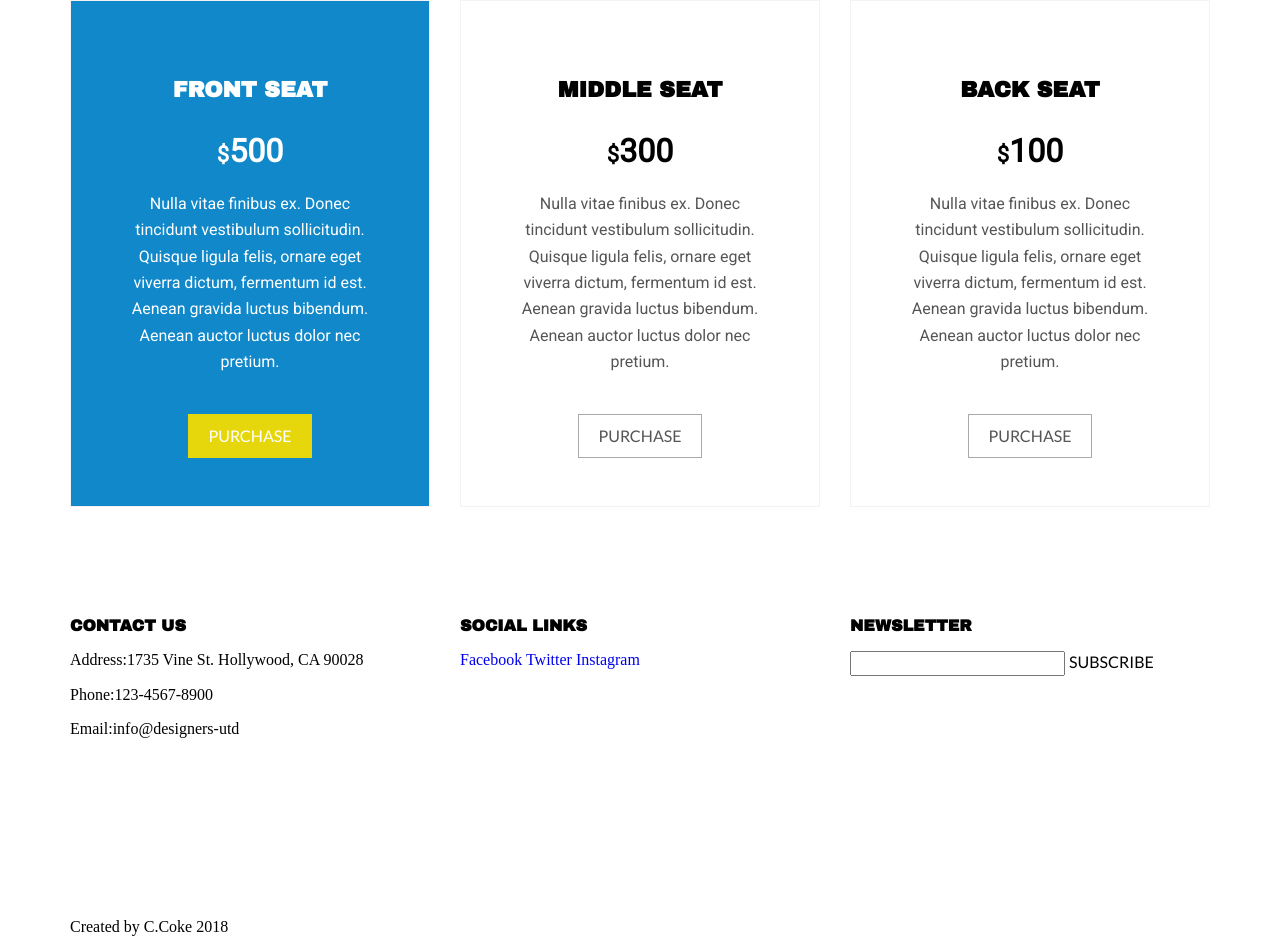
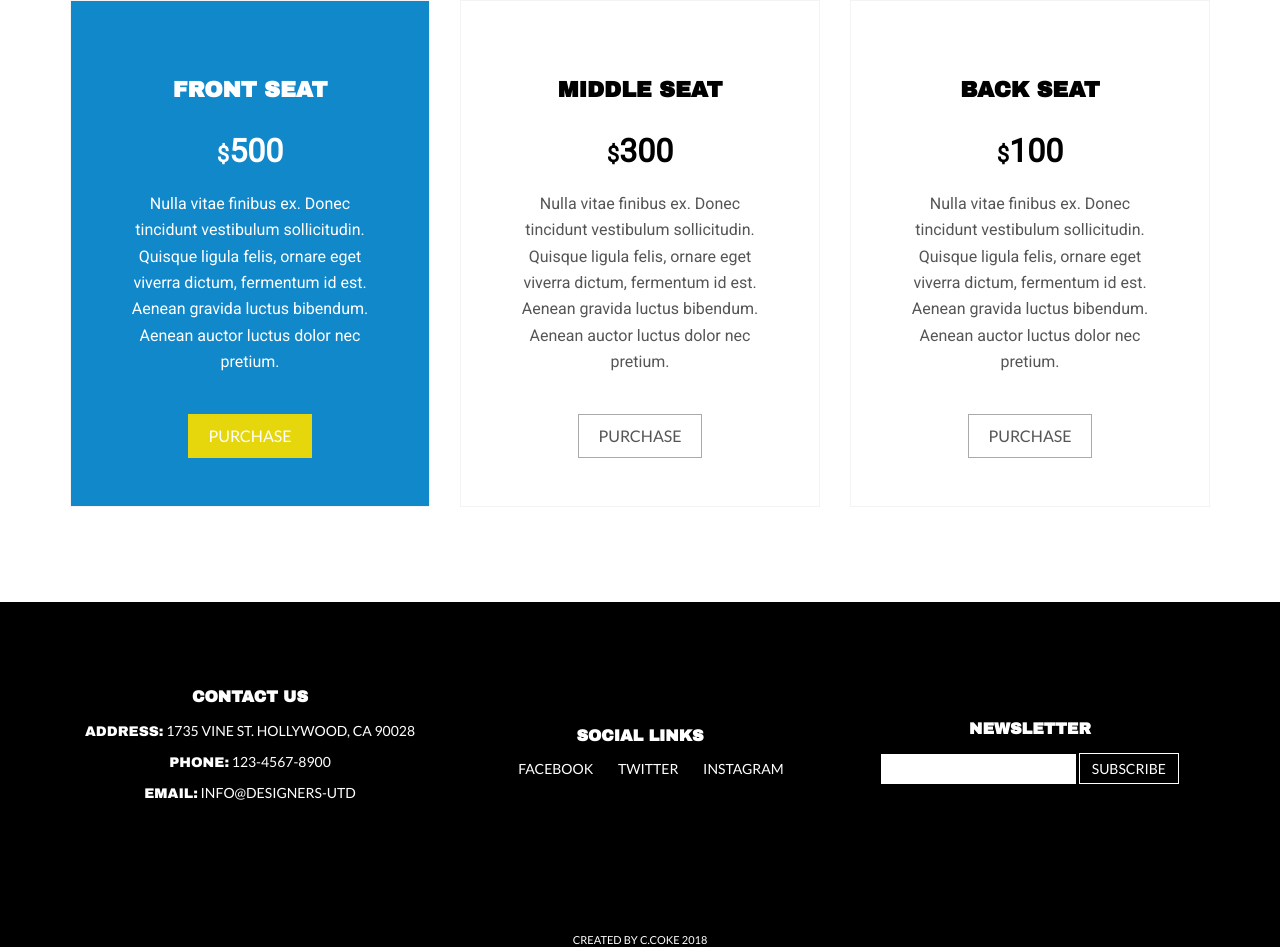
Before and after one commit to cmcoke/ux-ui-conference, a website built with webpack: page app/index.html in a window 1280 px wide. Shown: the part 5422-6374 px from the top of the page. Built offline with nearby package versions, Linux system fonts and the light colour scheme.

Commit message:
Completed site footer

```diff
--- a/app/assets/styles/modules/_btn.css
+++ b/app/assets/styles/modules/_btn.css
@@ -18,4 +18,16 @@
 
   }
 
+  &--subscribe{
+    color: #fff;
+    border: 1px solid #fff;
+    padding: 6px 12px;
+    transition: 250ms ease-in;
+  }
+
+  &--subscribe:hover{
+    background: #fff;
+    color: black;
+  }
+
 }
--- /dev/null
+++ b/app/assets/styles/modules/_site-footer.css
@@ -0,0 +1,50 @@
+.site-footer{
+  text-align: center;
+  background: black;
+  color: #fff;
+  text-transform: uppercase;
+  font-family:$font-lato;
+  font-size: 0.875rem;
+
+  & span{
+    font-family: $font-archivo;
+  }
+
+  &__social-links{
+    color: #fff;
+    display: block;
+    margin-top:2.0625rem;
+    transition: 250ms ease-in;
+
+    @mixin atLarge{
+      display: inline;
+      margin-left: 1.375rem;
+    }
+
+    @mixin atExLarge{
+      display: inline;
+      margin-left: 1.875rem;
+    }
+  }
+
+  &__social-links:hover{
+    color: $yellow;
+  }
+
+  &__input-text{
+    border:none;
+    border: 1px solid #fff;
+    padding: 0.375rem;
+  }
+
+  &__creator{
+    font-size: 0.6875rem;
+    margin-top: 2rem;
+
+    @mixin atMedium{
+      margin-top: 2rem;
+    }
+  }
+
+
+}
--- a/app/assets/styles/styles.css
+++ b/app/assets/styles/styles.css
@@ -14,3 +14,4 @@
 @import "modules/_location";
 @import "modules/_ticket";
 @import "modules/_btn";
+@import "modules/_site-footer";
--- a/app/index.html
+++ b/app/index.html
@@ -612,8 +612,8 @@
 
       <div class="location__content">
         <h3 class="heading heading__location">Los Angeles Convention Center</h3>
-        <p class="location__info"><span>Address:</span> 1201 S Figueroa St Los Angeles, CA 90015, USA</p>
-        <p class="location__info"><span>Parking:</span> 5,600 spaces</p>
+        <p><span>Address:</span> 1201 S Figueroa St Los Angeles, CA 90015, USA</p>
+        <p><span>Parking:</span> 5,600 spaces</p>
       </div>
     </div>
   </section>
@@ -661,13 +661,13 @@
   <!-- Footer -->
   <footer class="site-footer">
     <div class="container">
-      <div class="grid">
+      <div class="grid align-center">
 
         <div class="col-sm-12 col-md-4">
           <h3 class="heading heading--footer">Contact Us</h3>
-          <p><span>Address:</span>1735 Vine St. Hollywood, CA 90028</p>
-          <p><span>Phone:</span>123-4567-8900</p>
-          <p><span>Email:</span>info@designers-utd</p>
+          <p><span>Address:</span> 1735 Vine St. Hollywood, CA 90028</p>
+          <p><span>Phone:</span> 123-4567-8900</p>
+          <p><span>Email:</span> info@designers-utd</p>
         </div>
 
         <div class="col-sm-12 col-md-4">
@@ -685,7 +685,7 @@
 
 
       </div>
-      <p>Created by C.Coke 2018</p>
+      <p class="site-footer__creator flex-footer">Created by C.Coke 2018</p>
     </div>
   </footer>
 
--- a/app/temp/styles/styles.css
+++ b/app/temp/styles/styles.css
@@ -2304,3 +2304,63 @@ a{
 
   }
   }
+.btn--subscribe{
+    color: #fff;
+    border: 1px solid #fff;
+    padding: 6px 12px;
+    -webkit-transition: 250ms ease-in;
+    transition: 250ms ease-in;
+  }
+.btn--subscribe:hover{
+    background: #fff;
+    color: black;
+  }
+.site-footer{
+  text-align: center;
+  background: black;
+  color: #fff;
+  text-transform: uppercase;
+  font-family:'Lato', sans-serif;
+  font-size: 0.875rem;
+
+
+}
+.site-footer span{
+    font-family: 'Archivo Black', sans-serif;
+  }
+.site-footer__social-links{
+    color: #fff;
+    display: block;
+    margin-top:2.0625rem;
+    -webkit-transition: 250ms ease-in;
+    transition: 250ms ease-in;
+  }
+@media(min-width:992px) and (max-width: 1280px){
+.site-footer__social-links{
+      display: inline;
+      margin-left: 1.375rem
+  }
+  }
+@media(min-width:1281px){
+.site-footer__social-links{
+      display: inline;
+      margin-left: 1.875rem
+  }
+  }
+.site-footer__social-links:hover{
+    color: #E6D60C;
+  }
+.site-footer__input-text{
+    border:none;
+    border: 1px solid #fff;
+    padding: 0.375rem;
+  }
+.site-footer__creator{
+    font-size: 0.6875rem;
+    margin-top: 2rem;
+  }
+@media(min-width:768px) and (max-width: 991px){
+.site-footer__creator{
+      margin-top: 2rem
+  }
+  }
```
